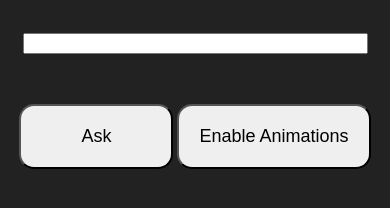
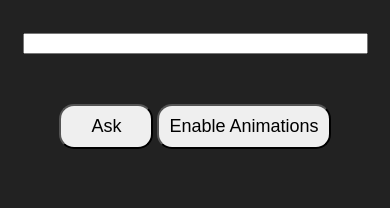
Before and after one commit to J-Matlock559/JS4B-Final, a plain HTML site: page index.html in a window 390 px wide. Shown: the part 556-764 px from the top of the page. Drawn offline with Linux system fonts and the light colour scheme.

Commit message:
Resized buttons for small screens

```diff
--- a/css/style.css
+++ b/css/style.css
@@ -10,16 +10,16 @@ body {
   width: 100%;
 }
 
+.h1 {
+  height: 100px;
+  text-align: center;
+  margin-bottom: 10px;
+}
+
 button {
   padding: 20px;
   font-size: large;
   border-radius: 15px;
-}
-
-.h1 {
-  height: 100px;
-  text-align: center;
-  margin-bottom: 10px;
 }
 
 #submitButton {
@@ -159,4 +159,15 @@ button {
   #questionInput {
     size: 10;
   }
+
+  button {
+    padding: 10px;
+    font-size: large;
+    border-radius: 15px;
+  }
+
+  #submitButton {
+    padding-left: 30px;
+    padding-right: 30px;
+  }
 }
```
